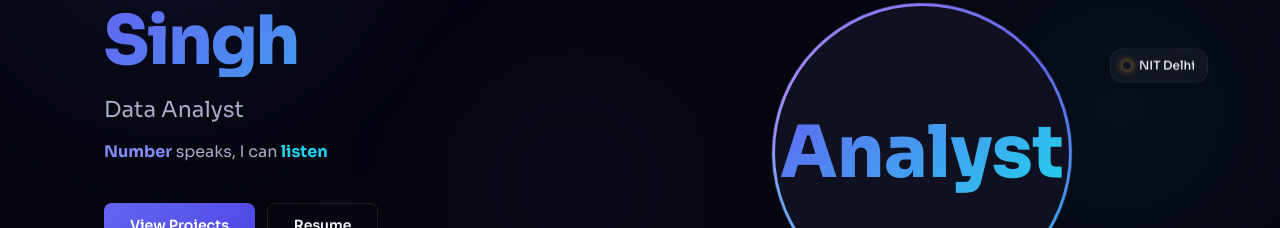
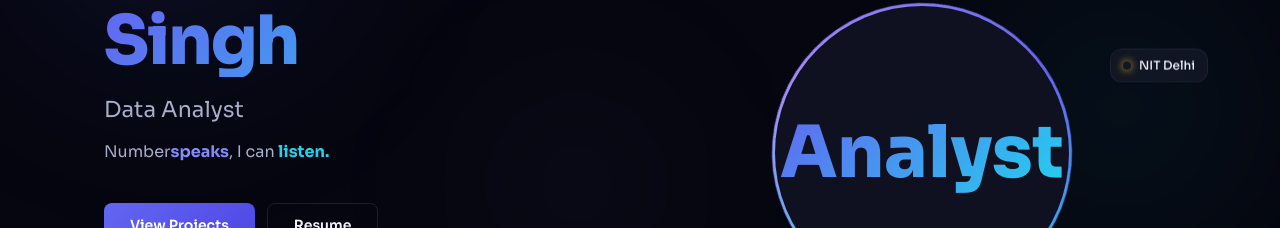
Before and after one commit to srv-0/Portfolio, a React (Vite) app: page / in a window 1280 px wide. Shown: the part 263-491 px from the top of the page. Built offline with nearby package versions, Linux system fonts and the light colour scheme.

Commit message:
Update Hero.jsx

```diff
--- a/src/components/Hero.jsx
+++ b/src/components/Hero.jsx
@@ -72,8 +72,9 @@ export default function Hero() {
 
             {/* desc */}
             <p className="text-t2 text-base leading-[1.8] max-w-lg mb-9">
-              <strong className="text-accent-2">Number</strong> speaks, I can  {' '}
-              <strong className="text-cyan-400">listen</strong>{' '}
+              Number
+              <strong className="text-accent-2">speaks</strong>, I can  {' '}
+              <strong className="text-cyan-400">listen.</strong>{' '}
             </p>
 
             {/* buttons */}
```
